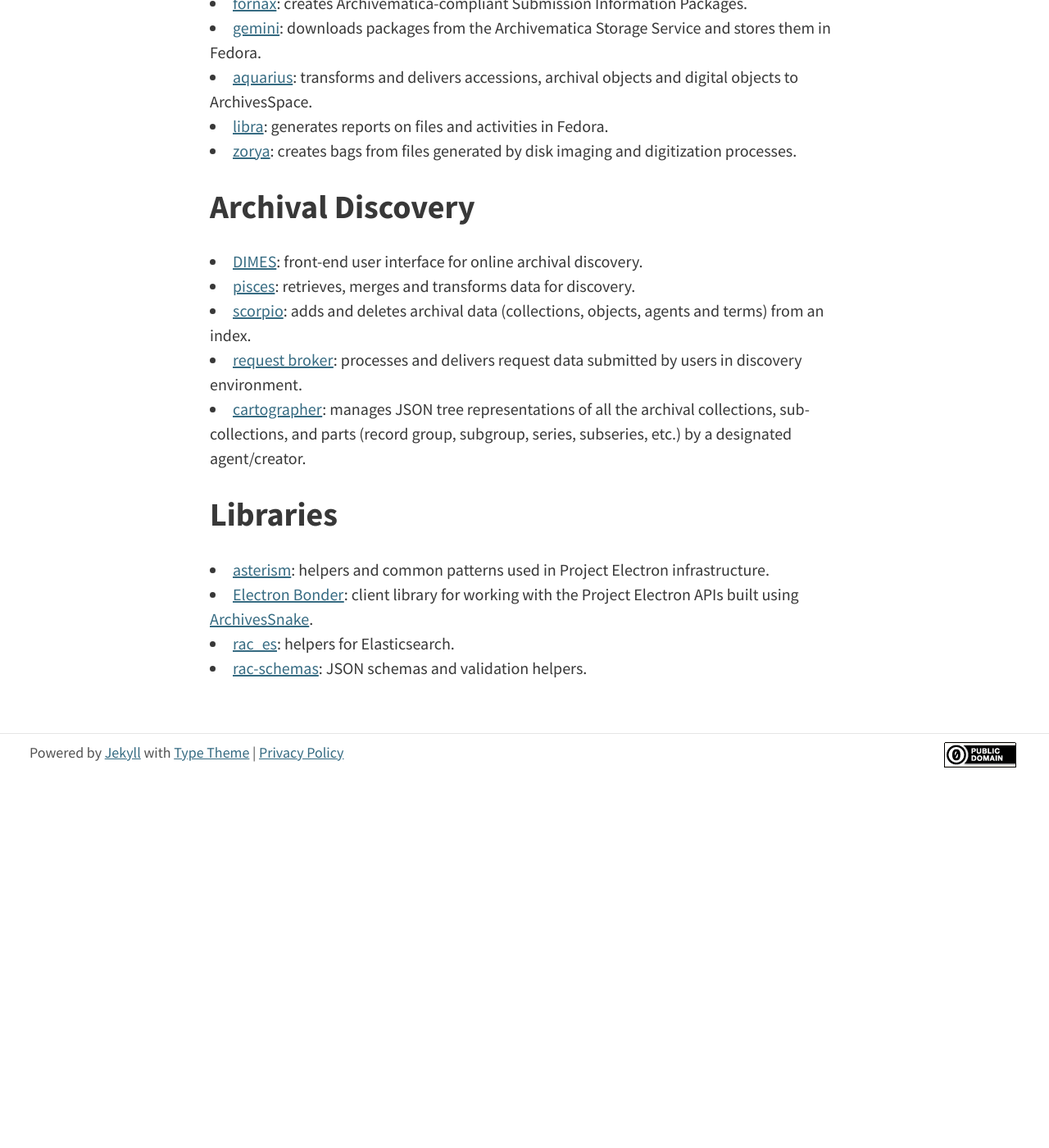
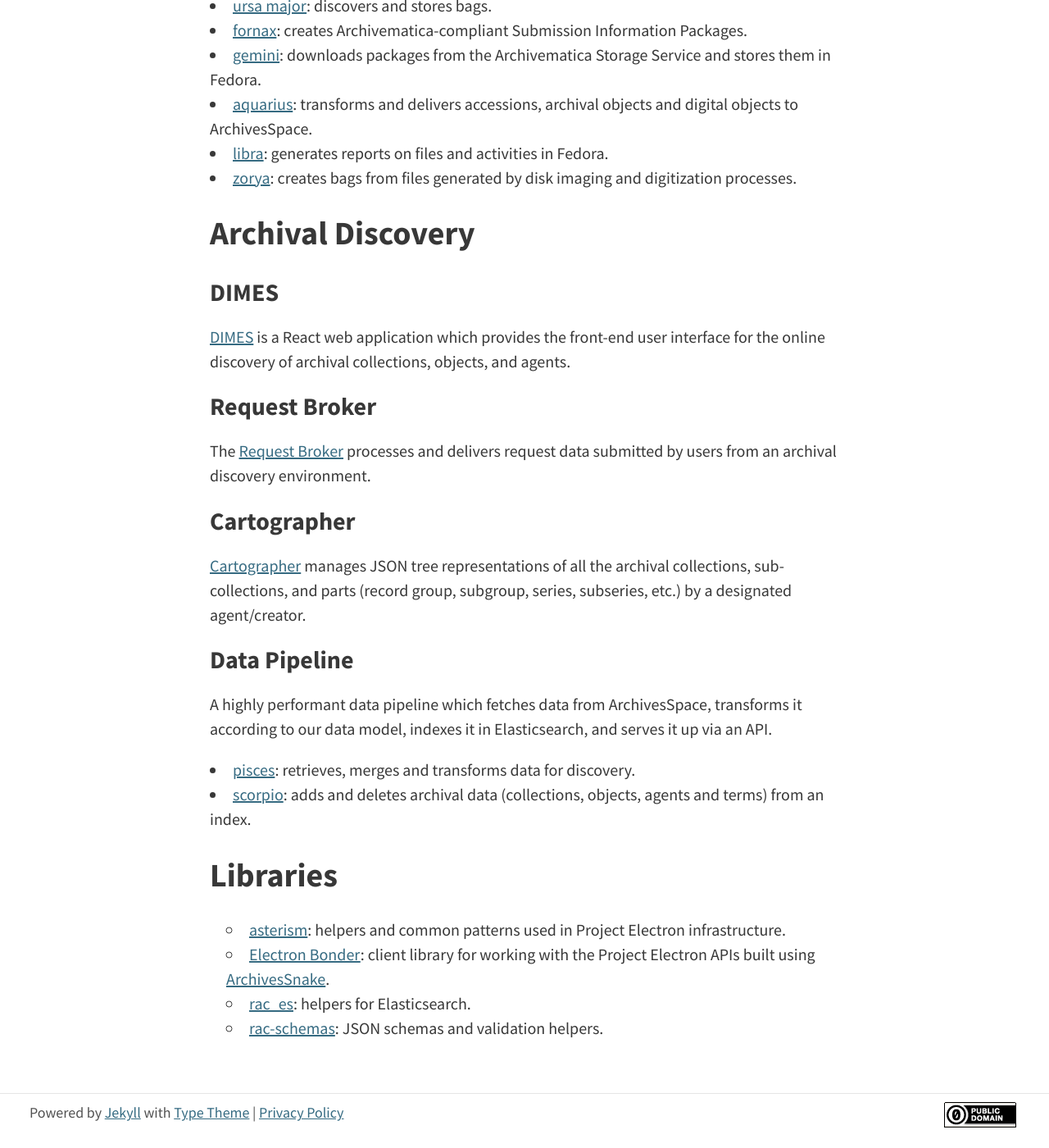
Before and after one commit to RockefellerArchiveCenter/project_electron, a Jekyll site: the page built from content/components.md, in a window 1280 px wide and 1400 px high, scrolled down 1419 px. Shown: the whole window at 82% size. Built offline with Jekyll 4.4.1, drawn with Linux system fonts in a browser that asks for light colours; before the commit the page ends 2380 px from its top, so only the background shows below that; some of the changed text lies outside the part shown.

Commit message:
improve component heading structure

```diff
--- a/content/components.md
+++ b/content/components.md
@@ -34,13 +34,18 @@
   - [zorya](https://github.com/RockefellerArchiveCenter/zorya): creates bags from files generated by disk imaging and digitization processes.
 
 ## Archival Discovery
+### DIMES
+[DIMES](https://github.com/RockefellerArchiveCenter/dimes) is a React web application which provides the front-end user interface for the online discovery of archival collections, objects, and agents.
+### Request Broker
+The [Request Broker](https://github.com/RockefellerArchiveCenter/request_broker) processes and delivers request data submitted by users from an archival discovery environment.
+### Cartographer
+[Cartographer](https://github.com/RockefellerArchiveCenter/cartographer) manages JSON tree representations of all the archival collections, sub-collections, and parts (record group, subgroup, series, subseries, etc.) by a designated agent/creator.
 
-- [DIMES](https://github.com/RockefellerArchiveCenter/dimes): front-end user interface for online archival discovery.
+### Data Pipeline
+A highly performant data pipeline which fetches data from ArchivesSpace, transforms it according to our data model, indexes it in Elasticsearch, and serves it up via an API.
+
 - [pisces](https://github.com/RockefellerArchiveCenter/pisces): retrieves, merges and transforms data for discovery.
 - [scorpio](https://github.com/RockefellerArchiveCenter/scorpio): adds and deletes archival data (collections, objects, agents and terms) from an index.
-- [request broker](https://github.com/RockefellerArchiveCenter/request_broker): processes and delivers request data submitted by users in discovery environment.
-- [cartographer](https://github.com/RockefellerArchiveCenter/cartographer): manages JSON tree representations of all the archival collections, sub-collections, and parts (record group, subgroup, series, subseries, etc.) by a designated agent/creator.
-
 ## Libraries
 
   - [asterism](https://github.com/RockefellerArchiveCenter/asterism): helpers and common patterns used in Project Electron infrastructure.
```
Also changed, not shown: other parts of content/components.md (+4 -4 lines).
